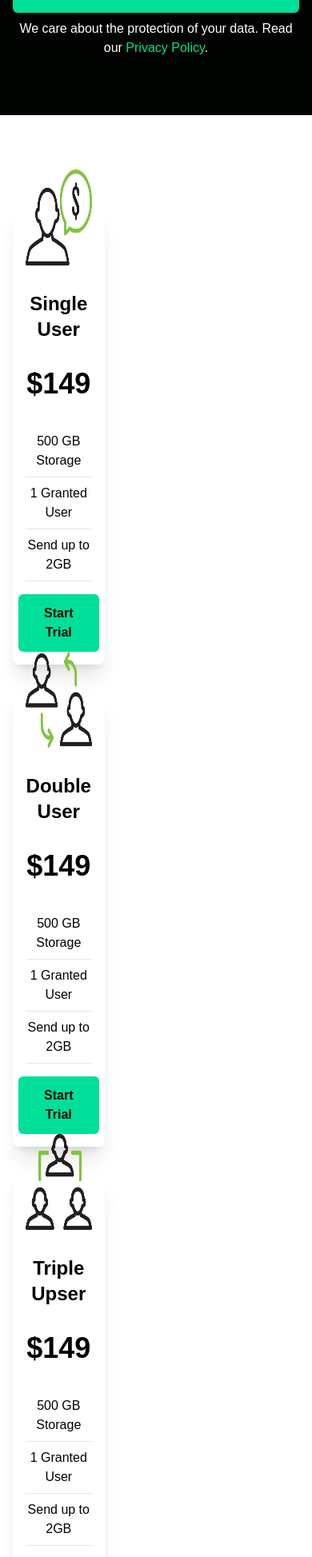
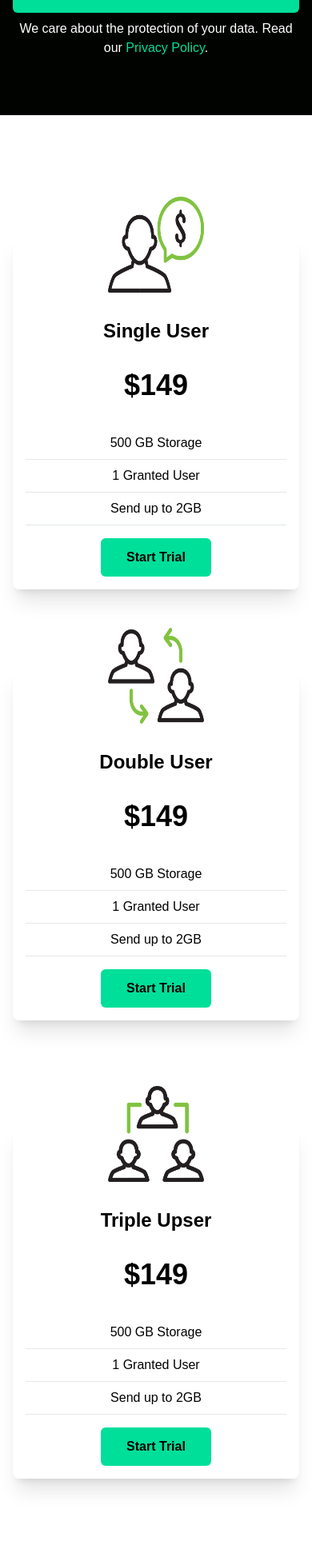
Before and after one commit to IamNayanIslam/tailwind-responsive-website, a React (Vite) app: page / in a window 390 px wide. Shown: the part 1751-3698 px from the top of the page at 80% size. Built offline with nearby package versions, Linux system fonts and the light colour scheme.

Commit message:
card component made responsive

```diff
--- a/src/components/Cards.jsx
+++ b/src/components/Cards.jsx
@@ -4,7 +4,7 @@ const Cards = () => {
   return (
     <div className="w-full bg-white px-4">
         <div className="md:max-w-screen-lg mx-auto text-black flex flex-col md:flex-row md:justify-between py-[100px]">
-            <div className="shadow-xl flex flex-col items-center p-4 w-[32%] my-4 rounded-lg hover:scale-105 hover:bg-gray-300 ease-in-out duration-300">
+            <div className="shadow-xl flex flex-col items-center p-4 mt-[50px]  md:w-[32%] my-4 rounded-lg hover:scale-105 hover:bg-gray-300 ease-in-out duration-300">
               <img src="./single.png" className="w-[120px] h-[120px] mt-[-4rem]" alt="" />
                 <h2 className="text-2xl font-bold text-center py-8">Single User</h2>
                 <p className="text-center text-4xl font-bold">$149</p>
@@ -15,7 +15,7 @@ const Cards = () => {
                 </div>
                 <button className="bg-[#00df9a] hover:bg-[#259773] mt-4 py-3 px-8 rounded-md font-bold cursor-pointer text-black ease-in-out duration-300">Start Trial</button>
             </div>
-            <div className="shadow-xl  flex flex-col items-center w-[32%] p-4 my-4 rounded-lg hover:scale-105 hover:bg-gray-300 ease-in-out duration-300">
+            <div className="shadow-xl  flex flex-col items-center md:mt-[50px] my-[80px] md:w-[32%] p-4 md:my-4 rounded-lg hover:scale-105 hover:bg-gray-300 ease-in-out duration-300">
             <img src="./double.png" className="w-[120px] h-[120px] mt-[-4rem]" alt="" />
             <h2 className="text-2xl font-bold text-center py-8">Double User</h2>
                 <p className="text-center text-4xl font-bold">$149</p>
@@ -28,7 +28,7 @@ const Cards = () => {
             </div>
 
 
-            <div className="shadow-xl flex flex-col items-center w-[32%] p-4 my-4 rounded-lg hover:scale-105 hover:bg-gray-300 ease-in-out duration-300">
+            <div className="shadow-xl flex flex-col items-center mt-[50px]  md:w-[32%] p-4 my-4 rounded-lg hover:scale-105 hover:bg-gray-300 ease-in-out duration-300">
               <img src="./triple.png" className="w-[120px] h-[120px] mt-[-4rem]" alt="" />
               <h2 className="text-2xl font-bold text-center py-8">Triple Upser</h2>
                   <p className="text-center text-4xl font-bold">$149</p>
```
